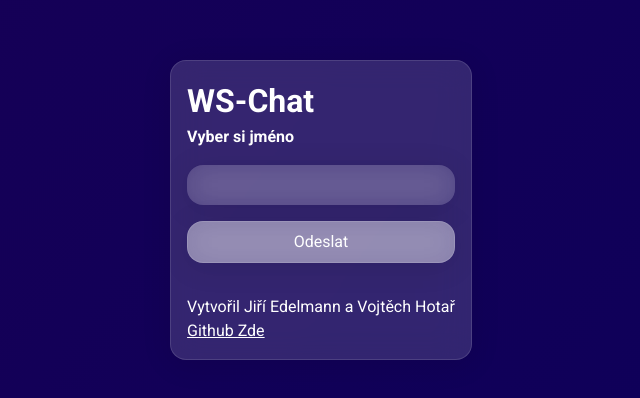
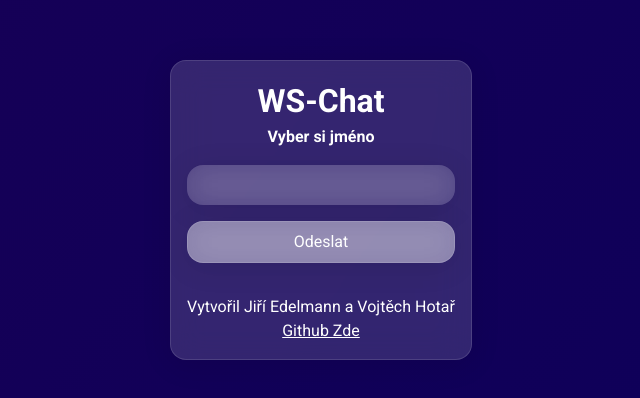
Before and after one commit to DEPSTRCZ/ws-chat, a website: page src/www/html/main.html in a window 1280 px wide. Shown: the part 190-588 px from the top of the page, without its empty margins (319-959 px from the left). Drawn offline with Linux system fonts and the light colour scheme.

Commit message:
center text

```diff
--- a/src/static/css/main.css
+++ b/src/static/css/main.css
@@ -42,10 +42,12 @@ body {
 
 h1 {
     color: white;
+    text-align: center;
 }
 
 h4 {
-    color: white
+    color: white;
+    text-align: center;
 }
 
 input[type=text] {
@@ -93,6 +95,7 @@ input[type=submit]:hover {
 p {
     color: white;
     margin-top: 2rem;
+    text-align: center;
 }
 
 a {
@@ -102,4 +105,5 @@ a {
     align-content: center;
     justify-content: center;
     text-align: center;
+    width: 100%;
 }
--- a/src/www/html/main.html
+++ b/src/www/html/main.html
@@ -19,8 +19,9 @@
             <input type="text" name="user" id="user-in" required>
             <input type="submit" value="Odeslat">
         </form>
-        <p>Vytvořil Jiří Edelmann a Vojtěch Hotař</p>
+        <p>Vytvořil Jiří Edelmann a Vojtěch Hotař <br>
         <a href="https://github.com/DEPSTRCZ/ws-chat">Github Zde</a>
+        </p>
     </div>
 </body>
 </html>
```
